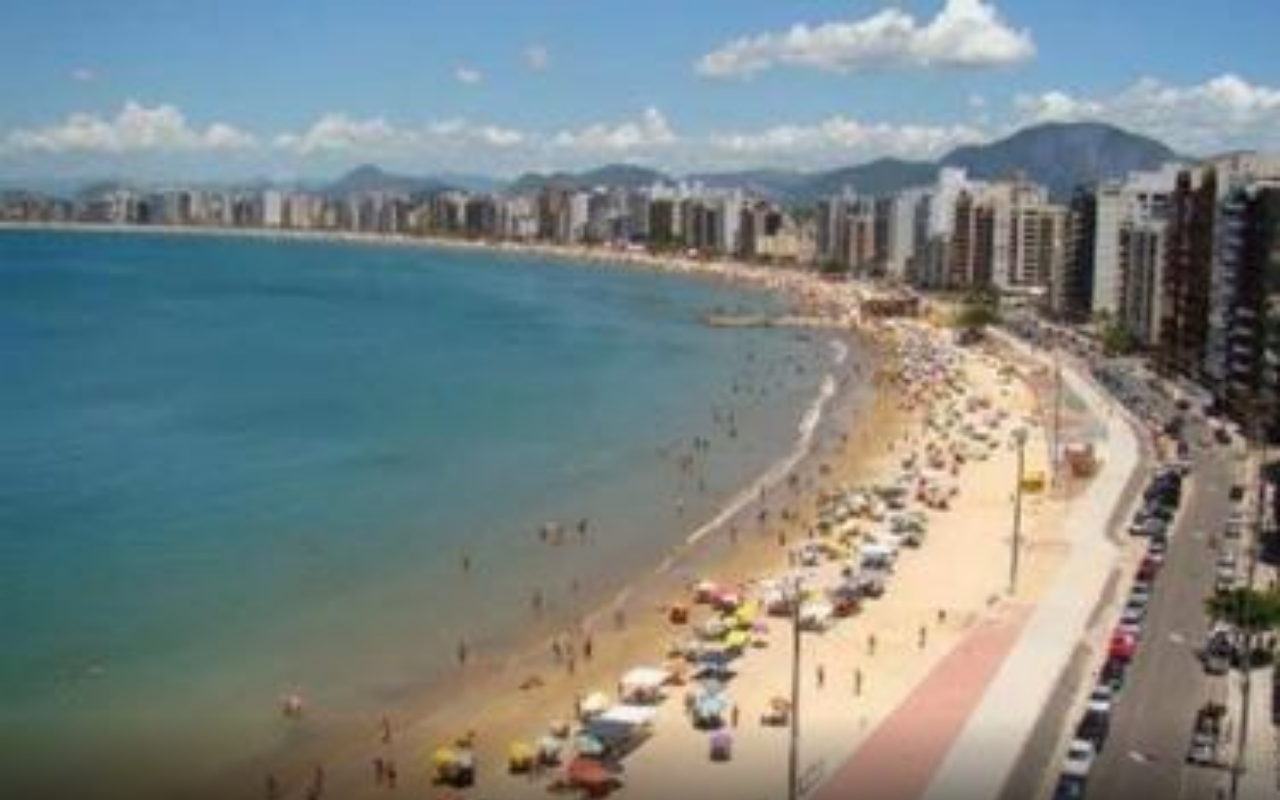
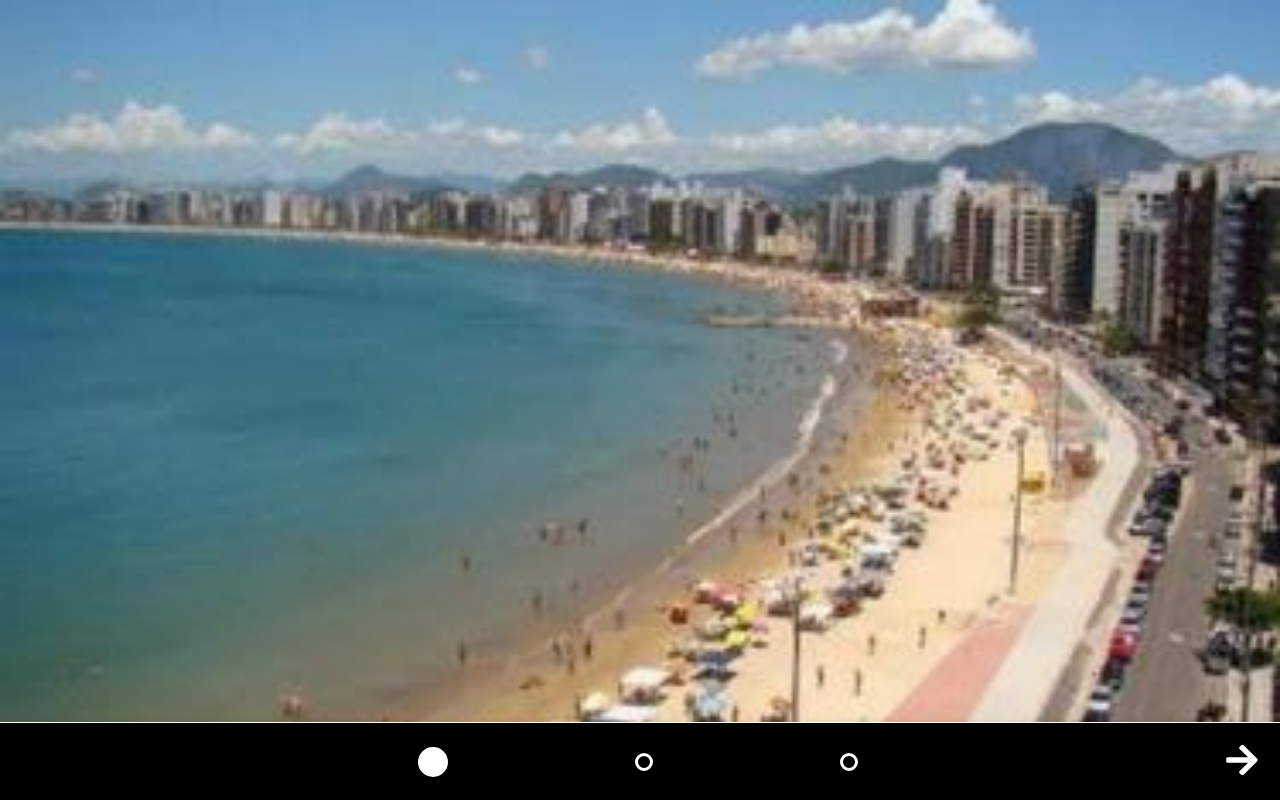
Before and after one commit to gfmota/rent-apartment-feedback, a React (Create React App) app: page / in a window 1280 px wide. Shown: the top 800 px of the page. Built offline with nearby package versions, Linux system fonts and the light colour scheme.

Commit message:
fix: ios app bar under navbar
Signed-off-by: gfmota <gabrielfmota134@gmail.com>

```diff
--- a/src/containers/ActionBar/styled.ts
+++ b/src/containers/ActionBar/styled.ts
@@ -4,6 +4,11 @@ export const StyledActionBarWrapper = styled.div`
   display: flex;
   justify-content: space-between;
 
-  margin: 1em 0.6em;
+  padding: 0.6em;
+  border-top: 1px solid white;
   width: calc(100% - 1.2em);
+
+  background-color: black;
+  position: fixed;
+  bottom: 0;
 `;
--- a/src/containers/Photo/styled.ts
+++ b/src/containers/Photo/styled.ts
@@ -2,7 +2,8 @@ import styled from 'styled-components';
 
 export const StyledPhotoWrapper = styled.div`
   width: 100vw;
-  position: relative;
+  position: fixed;
+  top: 0;
 `;
 
 export const StyledImage = styled.img`
--- a/src/pages/Feedback/styled.ts
+++ b/src/pages/Feedback/styled.ts
@@ -1,9 +1,7 @@
 import styled from 'styled-components';
 
 export const StyledFeedbackWrapper = styled.div`
-  display: flex;
-  flex-direction: column;
-  justify-content: space-between;
+  padding-top: calc(${() => (window.innerWidth * 260) / 375}px + 2em);
 
-  height: 100vh;
+  height: ${() => window.innerHeight}px;
 `;
```
